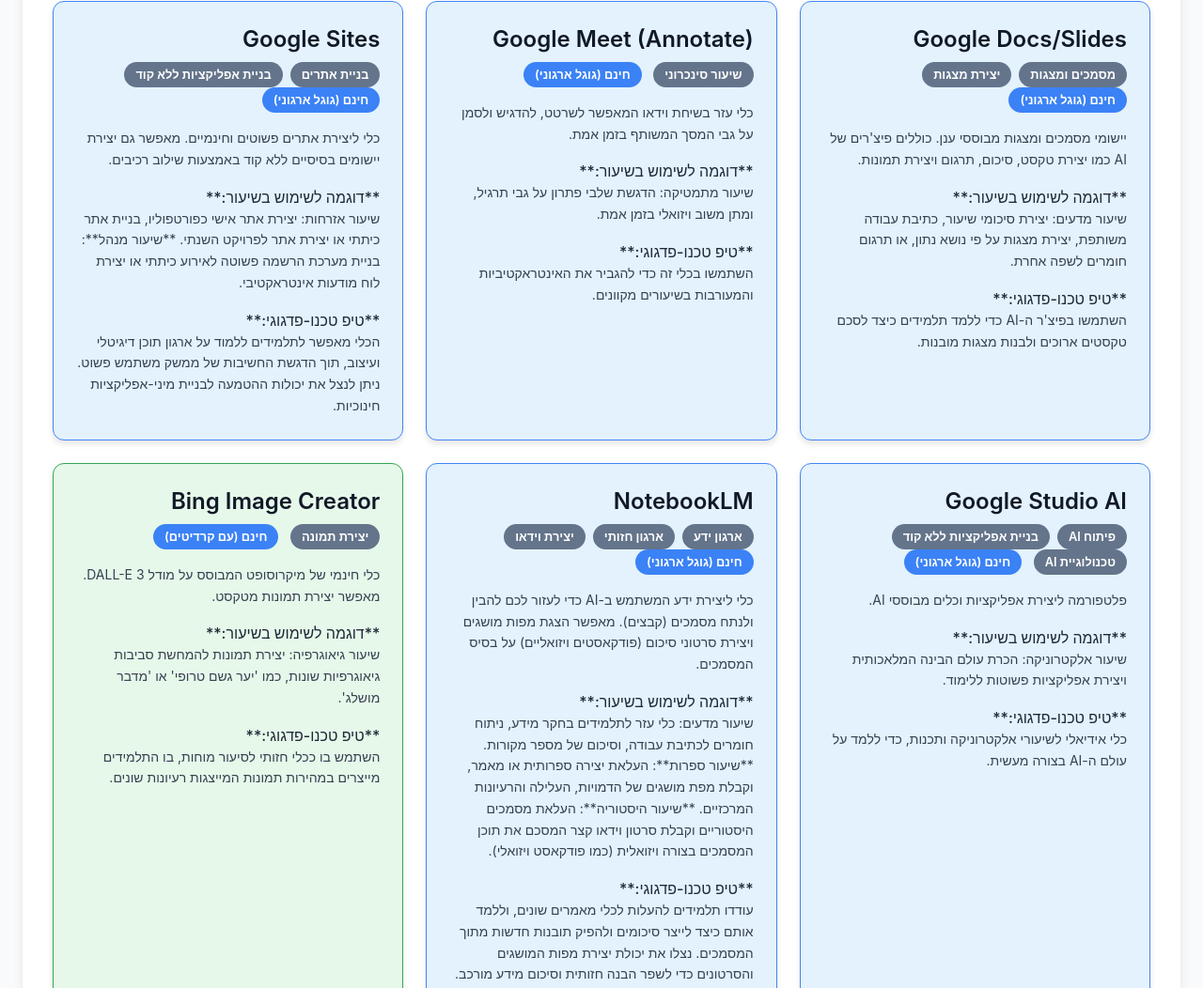
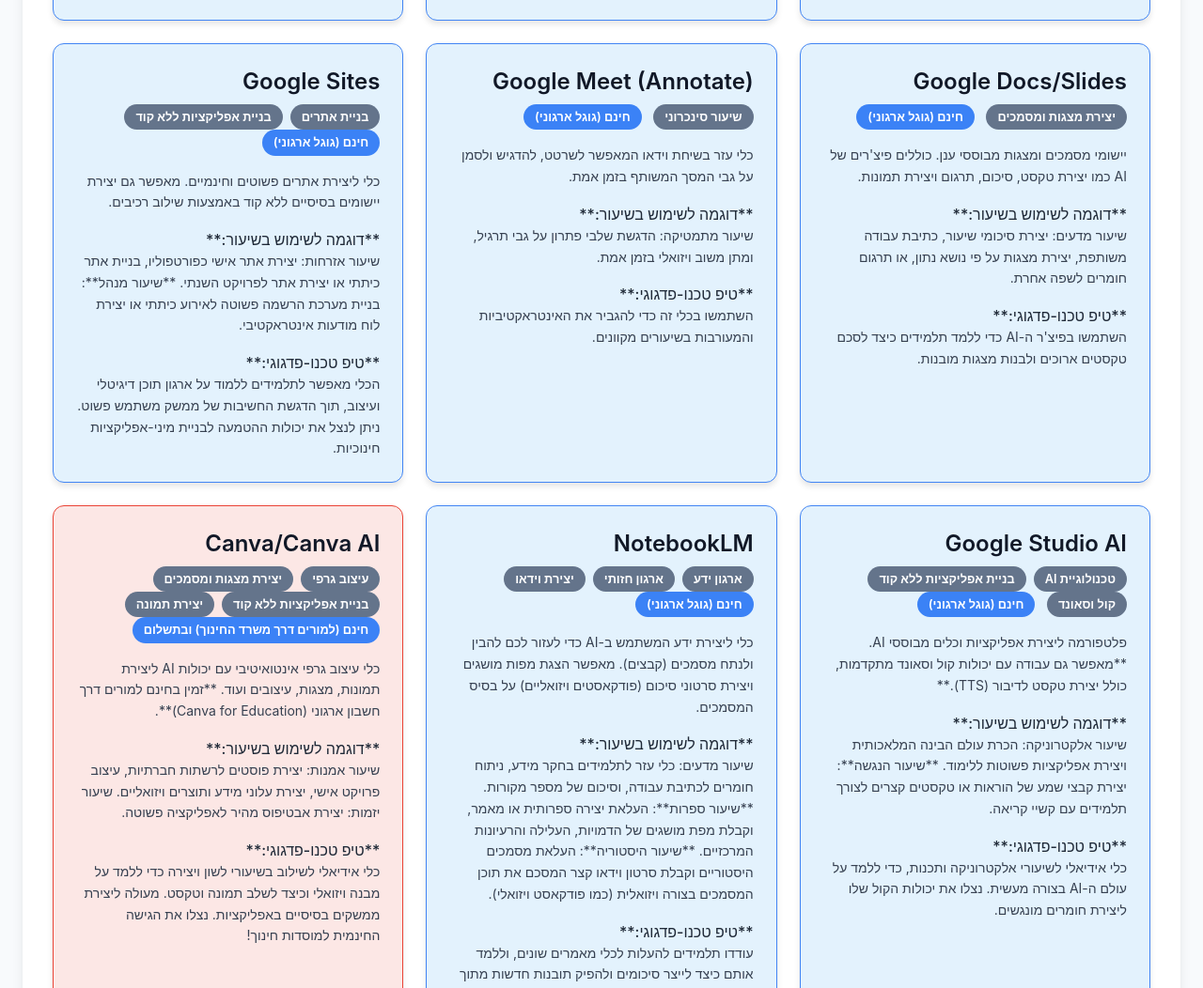
Before and after one commit to ms0157/ToolsAmalHadera, a plain HTML site: page index.html in a window 1280 px wide. Shown: the part 1595-2647 px from the top of the page at 94% size. Drawn offline with nearby package versions, Linux system fonts and the light colour scheme.

Commit message:
Update index.html

```diff
--- a/index.html
+++ b/index.html
@@ -76,9 +76,9 @@
         const toolsData = [
             {
                 name: "Canvas Gemini",
-                description: "שילוב של Gemini בתוך מערכת Canvas. מאפשר יכולות AI מתקדמות בתוך ה-LMS, כולל יצירת סיכומים אוטומטיים של שיעורים, הצעת שאלות מותאמות אישית לתלמידים, יצירת חומרים דיגיטליים ופיתוח לוחות מחוונים (dashboards) ואבטיפוסים חינוכיים.",
-                categories: ["ניהול למידה ו-AI", "בניית אפליקציות ללא קוד", "ארגון ידע"],
-                pricing: "זמין במסגרת Canvas", // מודגש כזמין
+                description: "שילוב של Gemini בתוך מערכת Canvas. מאפשר יכולות AI מתקדמות בתוך ה-LMS, כולל יצירת סיכומים אוטומטיים של שיעורים, הצעת שאלות מותאמות אישית לתלמידים, יצירת חומרים דיגיטליים ופיתוח לוחות מחוונים (dashboards) ואבטיפוסים חינוכיים. **הכלי חינמי למורים דרך חשבון ארגוני של משרד החינוך (במסגרת Canvas).**",
+                categories: ["ניהול למידה", "בניית אפליקציות ללא קוד", "ארגון ידע"],
+                pricing: "חינם (למורים דרך משרד החינוך)",
                 googleOrg: false, // Canvas הוא לא של גוגל ארגוני, גם אם משולב עם ג'מיני
                 lessonExample: "שיעור היסטוריה: שימוש בשילוב כדי לייצר סיכומים אוטומטיים של שיעורים, להציע שאלות מותאמות אישית לתלמידים, וליצור חומרים דיגיטליים. שיעור יזמות: יצירת לוח מחוונים (dashboard) פשוט ב-Canvas המציג נתוני פרויקט.",
                 pedagogicalTip: "עודדו את התלמידים והמורים להשתמש בשילובים בין כלים כדי לשפר את תהליך הלמידה. שילוב זה יכול לאפשר יצירת כלי ניהול ואבטיפוסים חינוכיים."
@@ -122,7 +122,7 @@
             {
                 name: "Adobe Firefly 3",
                 description: "חבילת כלי AI מבית Adobe, המתמקדת ביצירת תמונות ואפקטים. משולבת בכלי Creative Cloud כמו פוטושופ ואילוסטרייטור.",
-                categories: ["יצירת תמונה ועיצוב גרפי"],
+                categories: ["יצירת תמונה", "עיצוב גרפי"],
                 pricing: "חינם (עם קרדיטים) ובתשלום",
                 googleOrg: false,
                 lessonExample: "שיעור אלקטרוניקה: יצירת הדמיה של מעגל חשמלי, תוך הוספת אפקטים של אור ותנועה.",
@@ -140,7 +140,7 @@
             {
                 name: "Google Docs/Slides",
                 description: "יישומי מסמכים ומצגות מבוססי ענן. כוללים פיצ'רים של AI כמו יצירת טקסט, סיכום, תרגום ויצירת תמונות.",
-                categories: ["מסמכים ומצגות", "יצירת מצגות"],
+                categories: ["יצירת מצגות ומסמכים"],
                 pricing: "חינם",
                 googleOrg: true,
                 lessonExample: "שיעור מדעים: יצירת סיכומי שיעור, כתיבת עבודה משותפת, יצירת מצגות על פי נושא נתון, או תרגום חומרים לשפה אחרת.",
@@ -157,9 +157,9 @@
             },
             {
                 name: "Canva/Canva AI",
-                description: "כלי עיצוב גרפי אינטואיטיבי עם יכולות AI ליצירת תמונות, מצגות, עיצובים ועוד. **זמין בחינם למורים בחשבון ארגוני (Canva for Education)**.",
-                categories: ["עיצוב גרפי", "יצירת מצגות", "בניית אפליקציות ללא קוד"],
-                pricing: "חינם (לחשבונות ארגוניים למוסדות חינוך) ובתשלום",
+                description: "כלי עיצוב גרפי אינטואיטיבי עם יכולות AI ליצירת תמונות, מצגות, עיצובים ועוד. **זמין בחינם למורים דרך חשבון ארגוני (Canva for Education)**.",
+                categories: ["עיצוב גרפי", "יצירת מצגות ומסמכים", "בניית אפליקציות ללא קוד", "יצירת תמונה"],
+                pricing: "חינם (למורים דרך משרד החינוך) ובתשלום",
                 googleOrg: false,
                 lessonExample: "שיעור אמנות: יצירת פוסטים לרשתות חברתיות, עיצוב פרויקט אישי, יצירת עלוני מידע ותוצרים ויזואליים. שיעור יזמות: יצירת אבטיפוס מהיר לאפליקציה פשוטה.",
                 pedagogicalTip: "כלי אידיאלי לשילוב בשיעורי לשון ויצירה כדי ללמד על מבנה ויזואלי וכיצד לשלב תמונה וטקסט. מעולה ליצירת ממשקים בסיסיים באפליקציות. נצלו את הגישה החינמית למוסדות חינוך!"
@@ -175,8 +175,8 @@
             },
             {
                 name: "Genially",
-                description: "כלי אינטראקטיבי ליצירת מצגות, אינפוגרפיקות, סרטונים, משחמים וחדרי בריחה דיגיטליים.",
-                categories: ["יצירת תוכן אינטראקטיבי", "יצירת מצגות", "משחוק וניהול שיעור"],
+                description: "כלי אינטראקטיבי ליצירת מצגות, אינפוגרפיקות, סרטונים, משחקים וחדרי בריחה דיגיטליים.",
+                categories: ["יצירת תוכן אינטראקטיבי", "יצירת מצגות ומסמכים", "משחוק וניהול שיעור"],
                 pricing: "חינם ובתשלום",
                 googleOrg: false,
                 lessonExample: "שיעור היסטוריה: יצירת חדר בריחה דיגיטלי המבוסס על נושא, כמו 'כיבוש ירושלים'.",
@@ -185,11 +185,29 @@
             {
                 name: "Gemini (כולל הרחבות)",
                 description: "מודל שפה גדול ורב-מודאלי מבית גוגל. יכול ליצור טקסט, לתרגם, לסכם, להגיב לקבצים ו**ליצור תמונות** ועוד. ההרחבות שלו מאפשרות אינטגרציה עם שירותים נוספים. מאפשר ביצוע חיפוש עמוק והצגה ויזואלית של המידע.",
-                categories: ["צ'אטבוט/סייען AI", "ארגון ידע", "ארגון חזותי", "חיפוש וסיכום", "טכנולוגיית AI", "יצירת תמונה"],
+                categories: ["צ'אטבוט/סייען AI", "ארגון ידע", "ארגון חזותי", "חיפוש וסיכום", "טכנולוגיית AI", "יצירת תמונה", "סייען כתיבה"],
                 pricing: "חינם",
                 googleOrg: true,
-                lessonExample: "שיעור מתמטיקה: יצירת תוכניות שיעור, תרגום טקסטים, סיכום מאמרים ארוכים, פתרון בעיות במתמטיקה והבנת קבצים שונים. **שיעור מחקר**: ביצוע 'חיפוש עמוק' ב-Gemini על נושא, ולאחר מכן בקשה להצגה ויזואלית של המידע המרכזי שסוכם, לדוגמה באמצעות תרשים יחסים או מפת מושגים שנוצרה אוטומטית. **שיעור אמנות**: יצירת תמונות מקוריות על בסיס פרומפט טקסטואלי, לדוגמה: 'צור תמונה בסגנון אימפרסיוניסטי של עיר עתיקה בשקיעה'.",
-                pedagogicalTip: "תנו לתלמידים לכתוב פרומפטים כדי לבחון וללמוד על עבודת ה-AI, תוך הדגשת החשיבות של ניסוח מדויק וביקורתי. נצלו את יכולות ה'חיפוש העמוק', ההצגה הויזואלית, ו**יצירת התמונות** לשיפור הבנת הנקרא והמידע, וכן לפיתוח יצירתיות."
+                lessonExample: "שיעור מתמטיקה: יצירת תוכניות שיעור, תרגום טקסטים, סיכום מאמרים ארוכים, פתרון בעיות במתמטיקה והבנת קבצים שונים. **שיעור מחקר**: ביצוע 'חיפוש עמוק' ב-Gemini על נושא, ולאחר מכן בקשה להצגה ויזואלית של המידע המרכזי שסוכם, לדוגמה באמצעות תרשים יחסים או מפת מושגים שנוצרה אוטומטית. **שיעור אמנות**: יצירת תמונות מקוריות על בסיס פרומפט טקסטואלי, לדוגמה: 'צור תמונה בסגנון אימפרסיוניסטי של עיר עתיקה בשקיעה'. **שיעור לשון**: כתיבת חיבורים, שיפור סגנון, סיכום טקסטים ארוכים או תרגום מסמכים.",
+                pedagogicalTip: "תנו לתלמידים לכתוב פרומפטים כדי לבחון וללמוד על עבודת ה-AI, תוך הדגשת החשיבות של ניסוח מדויק וביקורתי. נצלו את יכולות ה'חיפוש העמוק', ההצגה הויזואלית, ו**יצירת התמונות** לשיפור הבנת הנקרא והמידע, וכן לפיתוח יצירתיות. השתמשו בו ככלי עזר מתקדם לכתיבה ולשיפור מיומנויות לשוניות."
+            },
+            {
+                name: "ChatGPT",
+                description: "מודל שפה גדול ורב-מודאלי מבית OpenAI. מסוגל ליצור טקסט, לתרגם, לסכם, לענות על שאלות, לכתוב קוד ועוד.",
+                categories: ["צ'אטבוט/סייען AI", "סייען כתיבה", "חיפוש וסיכום", "טכנולוגיית AI"],
+                pricing: "חינם ובתשלום",
+                googleOrg: false,
+                lessonExample: "שיעור לשון: כתיבת מאמרים, יצירת סיפורים קצרים, תרגול דקדוק, או קבלת רעיונות לכתיבה יצירתית. **שיעור היסטוריה**: סיכום מידע על אירועים היסטוריים, יצירת שאלות למבחן, או כתיבת דיאלוגים בין דמויות היסטוריות.",
+                pedagogicalTip: "עודדו תלמידים להשתמש ב-ChatGPT כ'שותף לכתיבה' וככלי לסיעור מוחות. למדו אותם איך לנסח שאלות בצורה מדויקת כדי לקבל תוצאות טובות יותר, וכן לבדוק תמיד את המידע שמתקבל."
+            },
+            {
+                name: "Claude",
+                description: "מודל שפה גדול מבית Anthropic. ידוע ביכולותיו לטפל בטקסטים ארוכים במיוחד, אבטחה גבוהה והפחתת הטיה.",
+                categories: ["צ'אטבוט/סייען AI", "סייען כתיבה", "חיפוש וסיכום", "טכנולוגיית AI"],
+                pricing: "חינם ובתשלום",
+                googleOrg: false,
+                lessonExample: "שיעור ספרות: ניתוח יצירות ספרותיות ארוכות, כתיבת סיכומים מפורטים של רומנים, או קבלת פרשנויות שונות לטקסטים. **שיעור משפטים**: ניתוח מסמכים משפטיים או פסקי דין ארוכים, וסיכום נקודות מפתח.",
+                pedagogicalTip: "הדגישו את היתרון של Claude בטיפול בטקסטים ארוכים. זהו כלי מצוין למשימות מחקר עמוקות ולניתוח חומרים מורכבים, תוך דגש על היבטים אתיים של AI."
             },
             {
                 name: "NotebookLM",
@@ -211,9 +229,9 @@
             },
             {
                 name: "Canvas",
-                description: "מערכת לניהול למידה (LMS) פופולרית.",
+                description: "מערכת לניהול למידה (LMS) פופולרית. **זמינה בחינם למורים דרך חשבון ארגוני של משרד החינוך**.",
                 categories: ["ניהול למידה"],
-                pricing: "בתשלום",
+                pricing: "חינם (למורים דרך משרד החינוך)",
                 googleOrg: false,
                 lessonExample: "שיעור היסטוריה: ניהול קורסים מקוונים, העלאת חומרי למידה, מעקב אחר התקדמות תלמידים ומתן משוב.",
                 pedagogicalTip: "השתמשו בפלטפורמה כדי להפוך את תהליך הלמידה לדיגיטלי ומסודר יותר."
@@ -221,7 +239,7 @@
             {
                 name: "Gamma",
                 description: "כלי ליצירת מצגות ומסמכים מבוסס AI. מאפשר יצירת מצגות מרהיבות מטקסט.",
-                categories: ["יצירת מצגות"],
+                categories: ["יצירת מצגות ומסמכים"],
                 pricing: "חינם ובתשלום",
                 googleOrg: false,
                 lessonExample: "שיעור גאוגרפיה: יצירת מצגת מהירה ואיכותית על נושא נבחר, בניית סיפור חזותי לשיעור, או הכנת דוחות ויזואליים.",
@@ -238,12 +256,21 @@
             },
             {
                 name: "Google Studio AI",
-                description: "פלטפורמה ליצירת אפליקציות וכלים מבוססי AI.",
-                categories: ["פיתוח AI", "בניית אפליקציות ללא קוד", "טכנולוגיית AI"],
+                description: "פלטפורמה ליצירת אפליקציות וכלים מבוססי AI. **מאפשר גם עבודה עם יכולות קול וסאונד מתקדמות, כולל יצירת טקסט לדיבור (TTS).**",
+                categories: ["טכנולוגיית AI", "בניית אפליקציות ללא קוד", "קול וסאונד"],
                 pricing: "חינם",
                 googleOrg: true,
-                lessonExample: "שיעור אלקטרוניקה: הכרת עולם הבינה המלאכותית ויצירת אפליקציות פשוטות ללימוד.",
-                pedagogicalTip: "כלי אידיאלי לשיעורי אלקטרוניקה ותכנות, כדי ללמד על עולם ה-AI בצורה מעשית."
+                lessonExample: "שיעור אלקטרוניקה: הכרת עולם הבינה המלאכותית ויצירת אפליקציות פשוטות ללימוד. **שיעור הנגשה**: יצירת קבצי שמע של הוראות או טקסטים קצרים לצורך תלמידים עם קשיי קריאה.",
+                pedagogicalTip: "כלי אידיאלי לשיעורי אלקטרוניקה ותכנות, כדי ללמד על עולם ה-AI בצורה מעשית. נצלו את יכולות הקול שלו ליצירת חומרים מונגשים."
+            },
+            {
+                name: "OpenAI (יכולות קול וסאונד)",
+                description: "פלטפורמה המאפשרת יצירת קול (טקסט לדיבור – TTS) באיכות גבוהה, כולל דיבור טבעי למגוון שימושים. זהו הבסיס לכלים רבים המבוססים על טכנולוגיות הקול של OpenAI (כמו לדוגמה, דרך API או פרויקטים ספציפיים).",
+                categories: ["קול וסאונד", "טכנולוגיית AI"],
+                pricing: "חינם ובתשלום",
+                googleOrg: false,
+                lessonExample: "שיעור הערכה: שימוש בכלי להקראת מבחנים לתלמידים הזכאים להתאמות, יצירת קבצי שמע של שאלות המבחן או קטעי טקסט להקראה, המקלים על תלמידים המתקשים בקריאה. כמו כן, ניתן ליצור אודיו לחומרי לימוד מונגשים. **שיעור שפות**: יצירת קטעי אודיו לתרגול הגייה או הקשבה בשפה זרה.",
+                pedagogicalTip: "הכלי תומך בהנגשה ובלמידה מותאמת אישית, ומאפשר למורים ליצור בקלות חומרי אודיו ללא צורך בהקלטה עצמית. הדגישו את חשיבות הבהירות והקצב המתאים בקריאה לצורך הבנה, וכן את הפוטנציאל לתרגול שפות."
             },
             {
                 name: "Veo3",
@@ -278,8 +305,8 @@
                 categories: ["קול וסאונד"],
                 pricing: "חינם ובתשלום (הנחה למחנכים)",
                 googleOrg: false,
-                lessonExample: "שיעור ספרות: יצירת קריינות לספרים דיגיטליים, הקלטת שיעורים למורים, או תרגול שמיעה.",
-                pedagogicalTip: "השתמשו בכלי כדי ליצור חומרים מונגשים לתלמידים עם צרכים מיוחדים, או להקליט חומרי לימוד."
+                lessonExample: "שיעור ספרות: יצירת קריינות לספרים דיגיטליים, הקלטת שיעורים למורים, או תרגול שמיעה. **שיעור הערכה**: שימוש בכלי להקראת מבחנים לתלמידים הזכאים להתאמות, יצירת קבצי שמע של שאלות המבחן או קטעי טקסט להקראה, המקלים על תלמידים המתקשים בקריאה.",
+                pedagogicalTip: "השתמשו בכלי כדי ליצור חומרים מונגשים לתלמידים עם צרכים מיוחדים, או להקליט חומרי לימוד. מעולה להקראת בחינות בצורה ברורה וטבעית."
             },
             {
                 name: "Gemini Storybook",
@@ -311,7 +338,7 @@
             {
                 name: "Plus AI",
                 description: "כלי ליצירת מצגות בתוך Google Slides ו-PowerPoint, המבוסס על AI.",
-                categories: ["יצירת מצגות"],
+                categories: ["יצירת מצגות ומסמכים"],
                 pricing: "חינם ל-7 ימים ובתשלום (הנחה למחנכים)",
                 googleOrg: false,
                 lessonExample: "שיעור כימיה: יצירת מצגות מהירות על נושאים חדשים, ארגון חומר לימודי באופן ויזואלי, ויצירת שיעורים מתורגמים.",
@@ -382,8 +409,8 @@
             },
             {
                 name: "Websim.ai",
-                description: "כלי המיועד ללמידה ופיתוח של מודלי AI. מאפשר יצירה מהירה של משחמים לימודיים, סימולציות ויישומים אינטראקטיביים ללא צורך בידע קודם בתכנות.",
-                categories: ["פיתוח AI", "בניית אפליקציות ללא קוד", "סימולציה ומשחקים", "טכנולוגיית AI"],
+                description: "כלי המיועד ללמידה ופיתוח של מודלי AI. מאפשר יצירה מהירה של משחקים לימודיים, סימולציות ויישומים אינטראקטיביים ללא צורך בידע קודם בתכנות.",
+                categories: ["טכנולוגיית AI", "בניית אפליקציות ללא קוד", "סימולציה ומשחקים"],
                 pricing: "חינם",
                 googleOrg: false,
                 lessonExample: "שיעור מתמטיקה: יצירת משחק אינטראקטיבי המאפשר לתלמידים לתרגל פתרון משוואות לינאריות, כאשר כל פתרון נכון מוביל לשלב הבא. הכלי יכול לספק משוב מיידי שיסייע לתלמידים להבין היכן טעו. שיעור יזמות: תכנון ויצירת אבטיפוס לאפליקציית משחק חינוכית.",
@@ -476,6 +503,10 @@
             if (tool.googleOrg && tool.pricing === "חינם") {
                 return 0; // כלים של גוגל ארגוני וחינם
             }
+            // Adjust priority for tools that are "חינם (למורים דרך משרד החינוך)"
+            if (tool.pricing.includes("חינם (למורים דרך משרד החינוך)")) {
+                return 0.5; // Slightly lower than Google free, but still high priority for teachers
+            }
             if (tool.pricing.includes("חינם") && !tool.pricing.includes("בתשלום")) {
                 return 1; // כלים חינמיים אחרים
             }
@@ -517,11 +548,11 @@
                 if (tool.googleOrg && tool.pricing === "חינם") { // גוגל ארגוני וחינם
                     cardClass = 'google-tool';
                     pricingText = 'חינם (גוגל ארגוני)';
-                } else if (tool.pricing.includes("חינם") && !tool.pricing.includes("בתשלום") && !tool.pricing.includes("לחשבונות ארגוניים למוסדות חינוך")) { // רק חינם
+                } else if (tool.pricing.includes("חינם") && !tool.pricing.includes("בתשלום") && !tool.pricing.includes("למורים דרך משרד החינוך") && !tool.pricing.includes("זמין במסגרת")) { // רק חינם - שינוי זה מונע מ"זמין במסגרת" להיות מסווג כחינם טהור
                     cardClass = 'free-tool';
-                } else if (tool.pricing.includes("חינם") && tool.pricing.includes("בתשלום") || tool.pricing.includes("חינם (עם קרדיטים) ובתשלום") || tool.pricing.includes("חינם ל-7 ימים ובתשלום") || tool.pricing.includes("לחשבונות ארגוניים למוסדות חינוך")) { // חינם ובתשלום או חינם לחשבונות ארגוניים
+                } else if (tool.pricing.includes("חינם") && (tool.pricing.includes("בתשלום") || tool.pricing.includes("עם קרדיטים") || tool.pricing.includes("ל-7 ימים") || tool.pricing.includes("למורים דרך משרד החינוך") || tool.pricing.includes("זמין במסגרת Canvas"))) { // חינם ובתשלום או חינם לחשבונות ארגוניים או זמין במסגרת
                     cardClass = 'mixed-tool';
-                } else if (tool.pricing.includes("בתשלום") || tool.pricing.includes("זמין במסגרת")) { // רק בתשלום או זמין במסגרת
+                } else if (tool.pricing.includes("בתשלום") || tool.pricing.includes("זמין במסגרת")) { // רק בתשלום או זמין במסגרת (אם לא נכנס לאף קטגוריית חינם חלקית)
                     cardClass = 'premium-tool';
                 } else { // לא ידוע
                     cardClass = 'unknown-tool';
```
